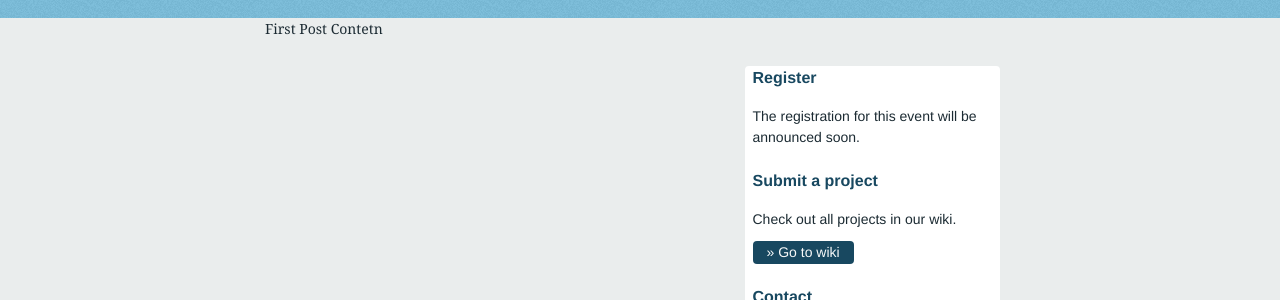
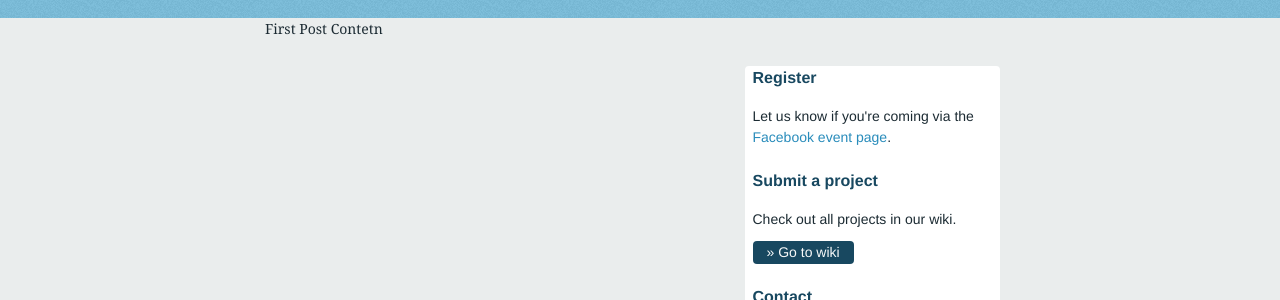
Before and after one commit to thilo/coworking-hack-day, a Jekyll site: the page built from _posts/2011-07-29-first-post.md, in a window 1280 px wide. Shown: the part 373-673 px from the top of the page. Built offline with Jekyll 4.4.1, drawn with Linux system fonts in a browser that asks for light colours.

Commit message:
add fb event page

```diff
--- a/_includes/sidebar.md
+++ b/_includes/sidebar.md
@@ -1,6 +1,6 @@
 <h4>Register</h4>
 <p>
-  The registration for this event will be announced soon.
+  Let us know if you're coming via the <a href="http://www.facebook.com/events/139776126137154/">Facebook event page</a>.
 </p>
 
 <h4>Submit a project</h4>
```
